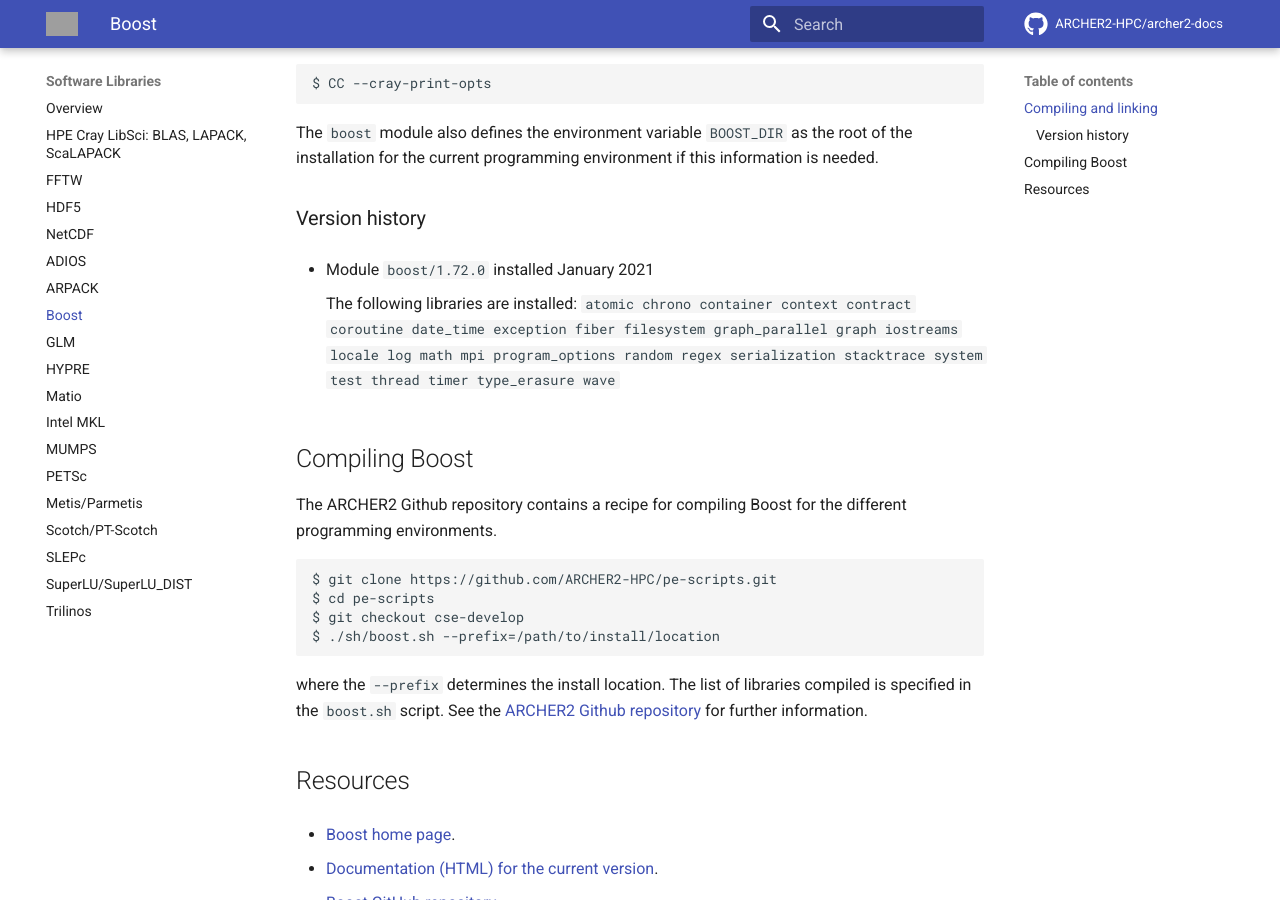
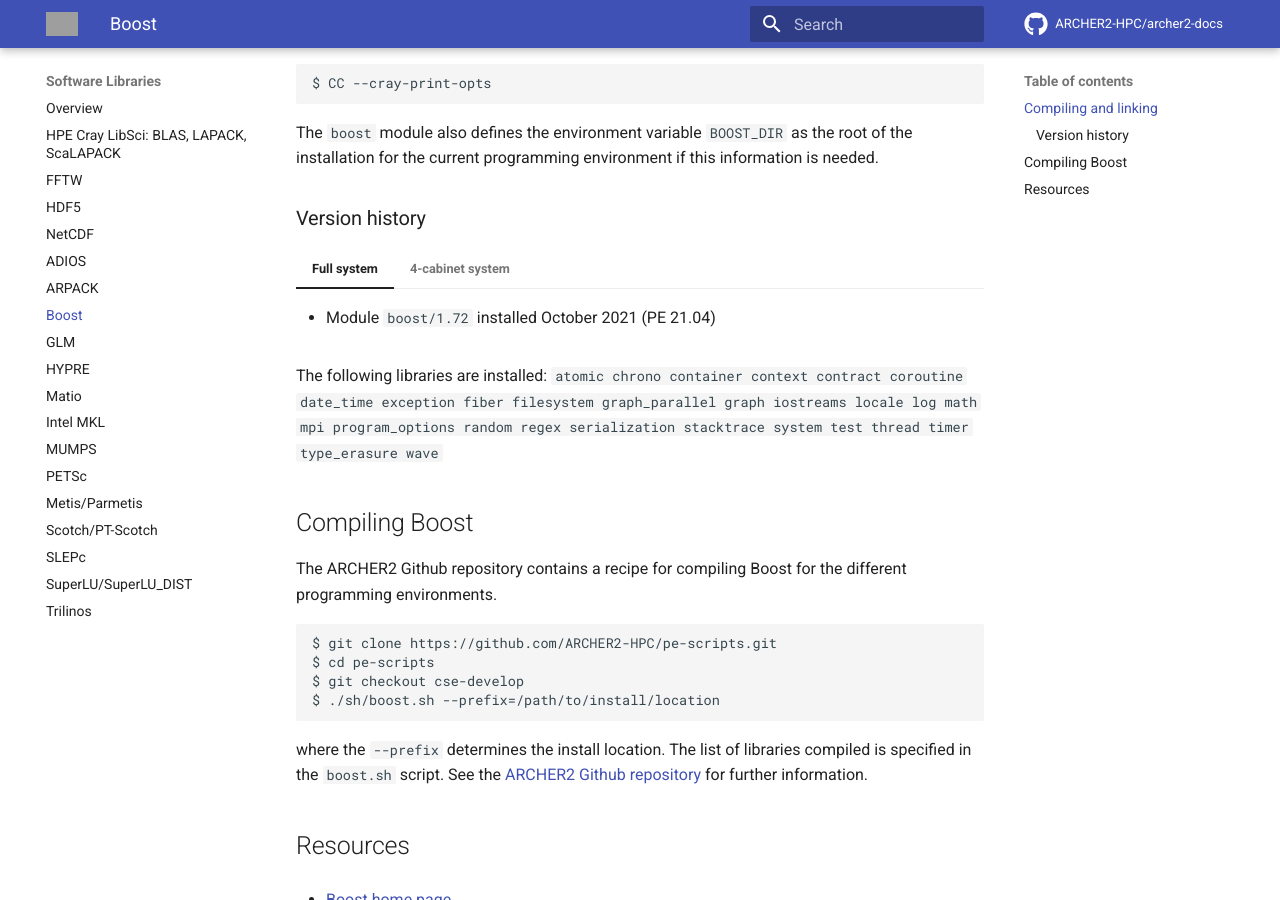
Before and after one commit to ARCHER2-HPC/archer2-docs, an MkDocs documentation site: the page built from docs/software-libraries/boost.md, in a window 1280 px wide and 900 px high, scrolled down 482 px. Built offline with MkDocs 1.6.1 and Material for MkDocs 9.7.7, drawn with Linux system fonts in a browser that asks for light colours; comment, search, counter and statistics services are not loaded; grey boxes are pictures that could not be loaded.

Commit message:
Update boost 1.72

```diff
--- a/docs/software-libraries/boost.md
+++ b/docs/software-libraries/boost.md
@@ -27,13 +27,20 @@
 
 ### Version history
 
-- Module `boost/1.72.0` installed January 2021
+=== "Full system"
 
-    The following libraries are installed: `atomic chrono container context
-    contract coroutine date_time exception fiber filesystem graph_parallel
-    graph iostreams locale log math mpi program_options random
-    regex serialization stacktrace system test thread timer type_erasure
-    wave`
+    - Module `boost/1.72` installed October 2021 (PE 21.04)
+
+=== "4-cabinet system"
+
+    - Module `boost/1.72.0` installed January 2021
+
+
+The following libraries are installed: `atomic chrono container context
+contract coroutine date_time exception fiber filesystem graph_parallel
+graph iostreams locale log math mpi program_options random
+regex serialization stacktrace system test thread timer type_erasure
+wave`
 
 ## Compiling Boost
 
```
